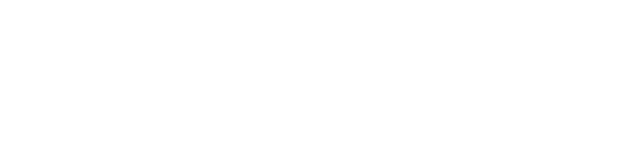
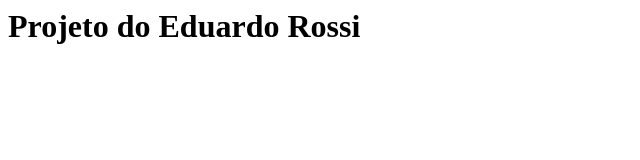
Before and after one commit to eduardorossi/curso-git, a plain HTML site: page index.html in a window 1280 px wide. Shown: the whole page, without its empty margins (0-640 px from the left). Drawn offline with Linux system fonts and the light colour scheme.

Commit message:
Adicionado titulo da pagina

```diff
--- a/index.html
+++ b/index.html
@@ -2,6 +2,6 @@
 <head>
 </head>
 <body>
-
+	<h1>Projeto do Eduardo Rossi</h1>
 </body>
 </html>
```
